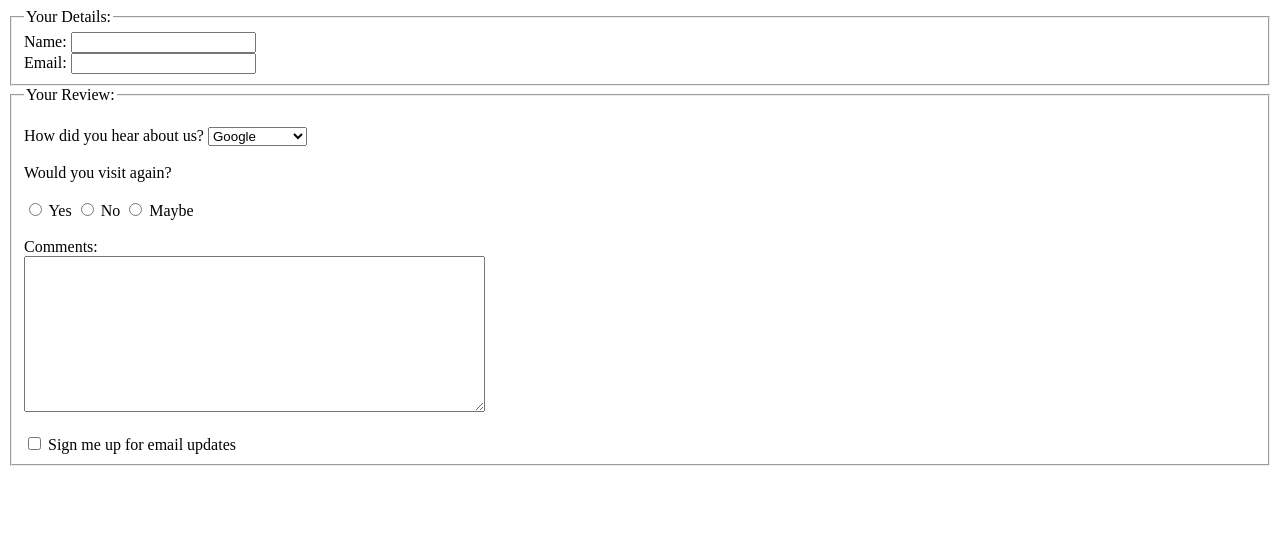
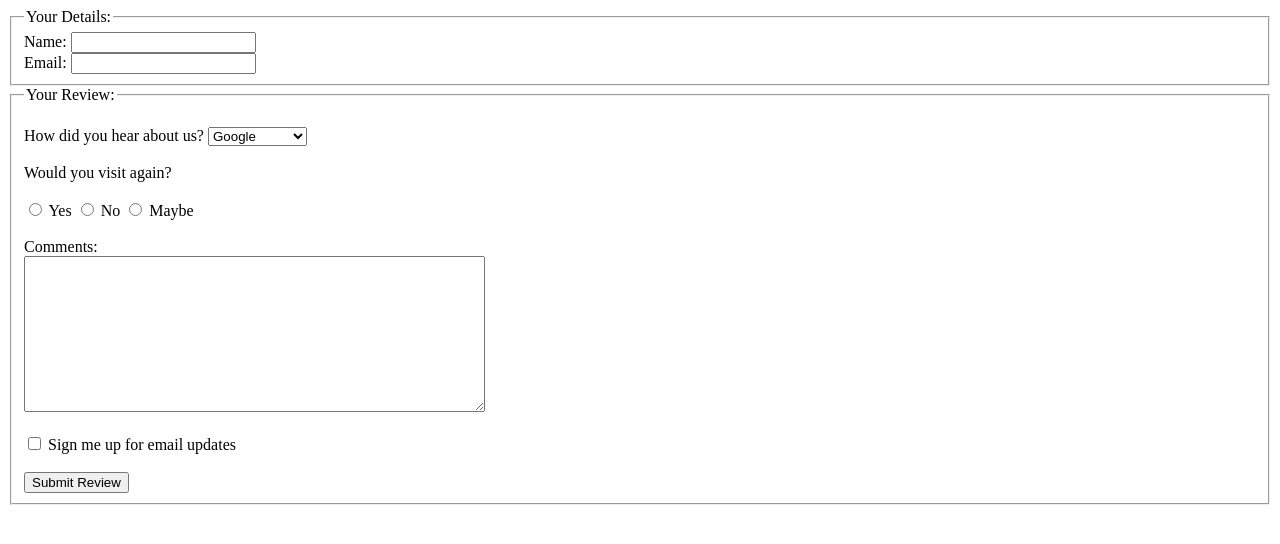
Before and after one commit to meetesh06/Assignment-2-S2, a plain HTML site: page index.html in a window 1280 px wide. Drawn offline with Linux system fonts and the light colour scheme.

Commit message:
Add submit button

```diff
--- a/index.html
+++ b/index.html
@@ -25,6 +25,8 @@
 		Comments:<br>
 		<textarea cols="55" rows="10"></textarea><br><br>
 		<input type="checkbox" name=""> Sign me up for email updates</input>
+		<br><br>
+		<input type="submit" name="" value="Submit Review"></input>
 	</fieldset>
 </body>
 </html>
```
